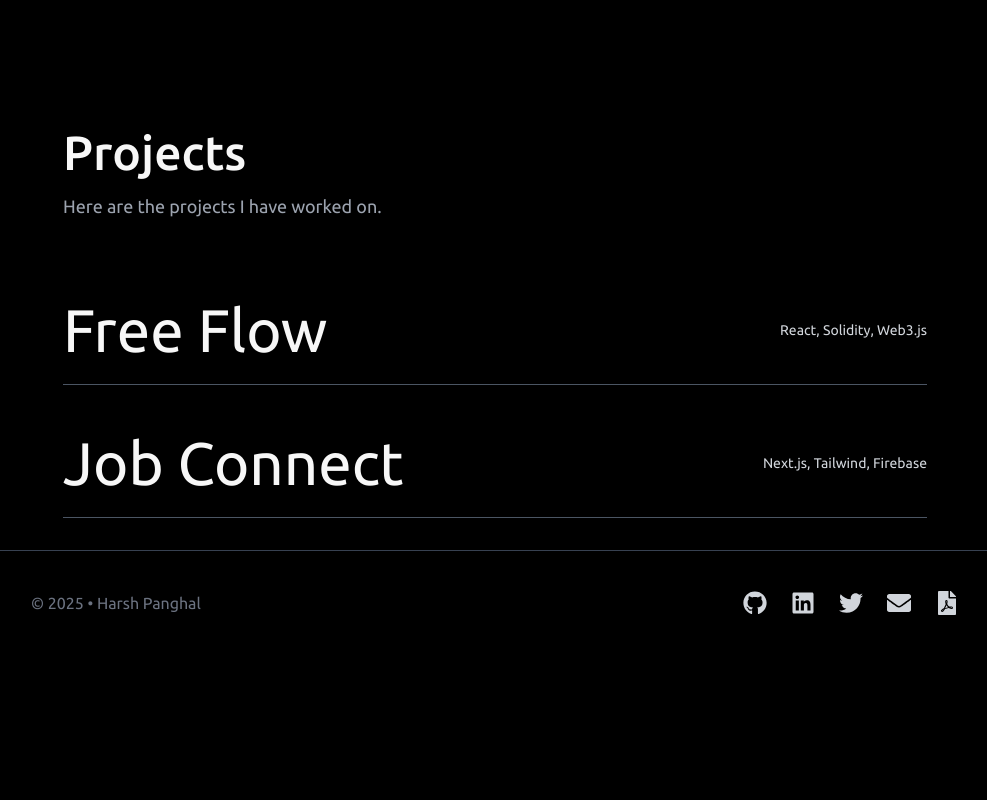
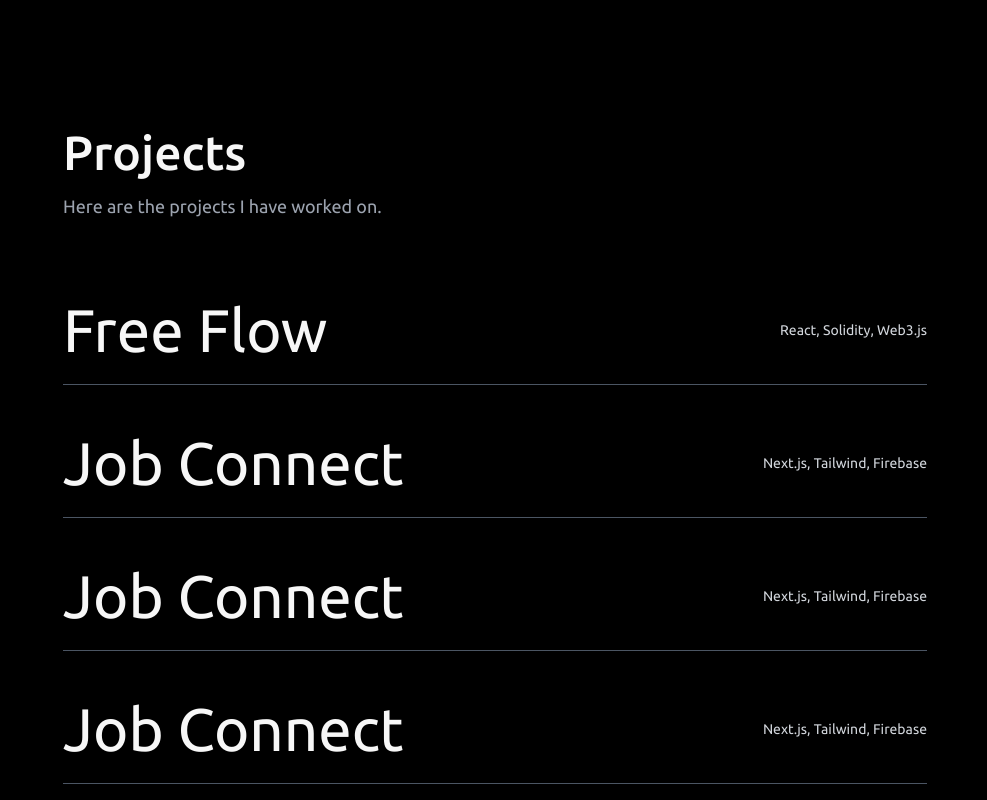
Before and after one commit to harshupanghal/harshpanghal, a React (Vite) app: page / in a window 1280 px wide. Shown: the part 1560-2360 px from the top of the page, without its empty margins (145-1132 px from the left). Before the commit the page ends 2215 px from the top, so only its background shows below. Built offline with nearby package versions, Linux system fonts and the light colour scheme.

Commit message:
changes made

```diff
--- a/src/components/Projects.jsx
+++ b/src/components/Projects.jsx
@@ -19,15 +19,43 @@ const Projects = () => {
       tech: "Next.js, Tailwind, Firebase",
       image: "/images/jobconnect-preview.png",
     },
+    {
+      name: "Job Connect",
+      link: "#",
+      tech: "Next.js, Tailwind, Firebase",
+      image: "/images/jobconnect-preview.png",
+    },
+
+    {
+      name: "Job Connect",
+      link: "#",
+      tech: "Next.js, Tailwind, Firebase",
+      image: "/images/jobconnect-preview.png",
+    },
+
+    {
+      name: "Job Connect",
+      link: "#",
+      tech: "Next.js, Tailwind, Firebase",
+      image: "/images/jobconnect-preview.png",
+    },
+
+    {
+      name: "Job Connect",
+      link: "#",
+      tech: "Next.js, Tailwind, Firebase",
+      image: "/images/jobconnect-preview.png",
+    },
   ];
 
   return (
     <div>
       <section className="w-full px-8 md:px-16 lg:px-52 transition-all">
         {/* Title */}
-        <h1 className="text-4xl md:text-5xl font-medium mb-2 sm:mb-4 mt-4 sm:mt-8">
+        <h1 className="text-4xl md:text-5xl font-medium mb-2 sm:mb-4 mt-2 sm:mt-12">
           Projects
         </h1>
+
         <p className="text-lg text-gray-600 dark:text-gray-400 mb-10 sm:mb-20">
           Here are the projects I have worked on.
         </p>
--- a/src/pages/Landing.jsx
+++ b/src/pages/Landing.jsx
@@ -141,7 +141,7 @@ const Landing = () => {
           </h2>
         </motion.div>
       </section>
-      <div className="mt-8 sm:mt-12">
+      <div className="mt-4 sm:mt-6">
         <Projects />
       </div>
 
```
